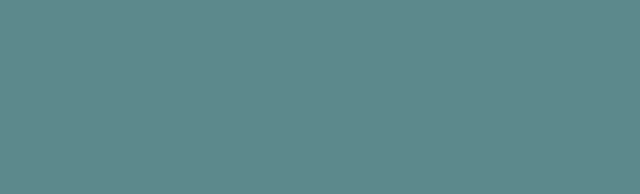
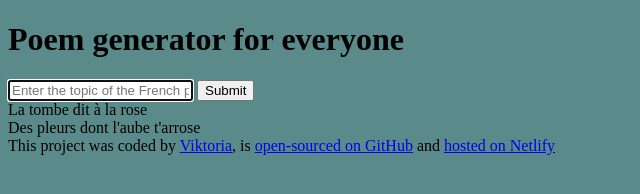
Before and after one commit to ViktoriaZharina/poem-generator, a plain HTML site: page index.html in a window 1280 px wide. Shown: the whole page, without its empty margins (0-640 px from the left). Drawn offline with Linux system fonts and the light colour scheme.

Commit message:
add-html-first

```diff
--- a/index.html
+++ b/index.html
@@ -8,5 +8,40 @@
   </head>
   <body>
     <script src="index.js"></script>
+    <header>
+      <h1>Poem generator for everyone</h1>
+    </header>
+    <main>
+      <form>
+        <input
+          type="text"
+          placeholder="Enter the topic of the French poem"
+          autofocus
+          required
+          autocomplete="off"
+        />
+        <input type="submit" />
+      </form>
+      <div>
+        La tombe dit à la rose
+        <br />
+        Des pleurs dont l'aube t'arrose
+      </div>
+    </main>
+    <footer>
+      This project was coded by
+      <a href="https://github.com/ViktoriaZharina/plus" target="_blank">
+        Viktoria</a
+      >, is
+      <a href="https://github.com/ViktoriaZharina" target="_blank"
+        >open-sourced on GitHub</a
+      >
+      and
+      <a
+        href="https://app.netlify.com/sites/findweatherviktoria/overview"
+        target="_blank"
+        >hosted on Netlify</a
+      >
+    </footer>
   </body>
 </html>
```
